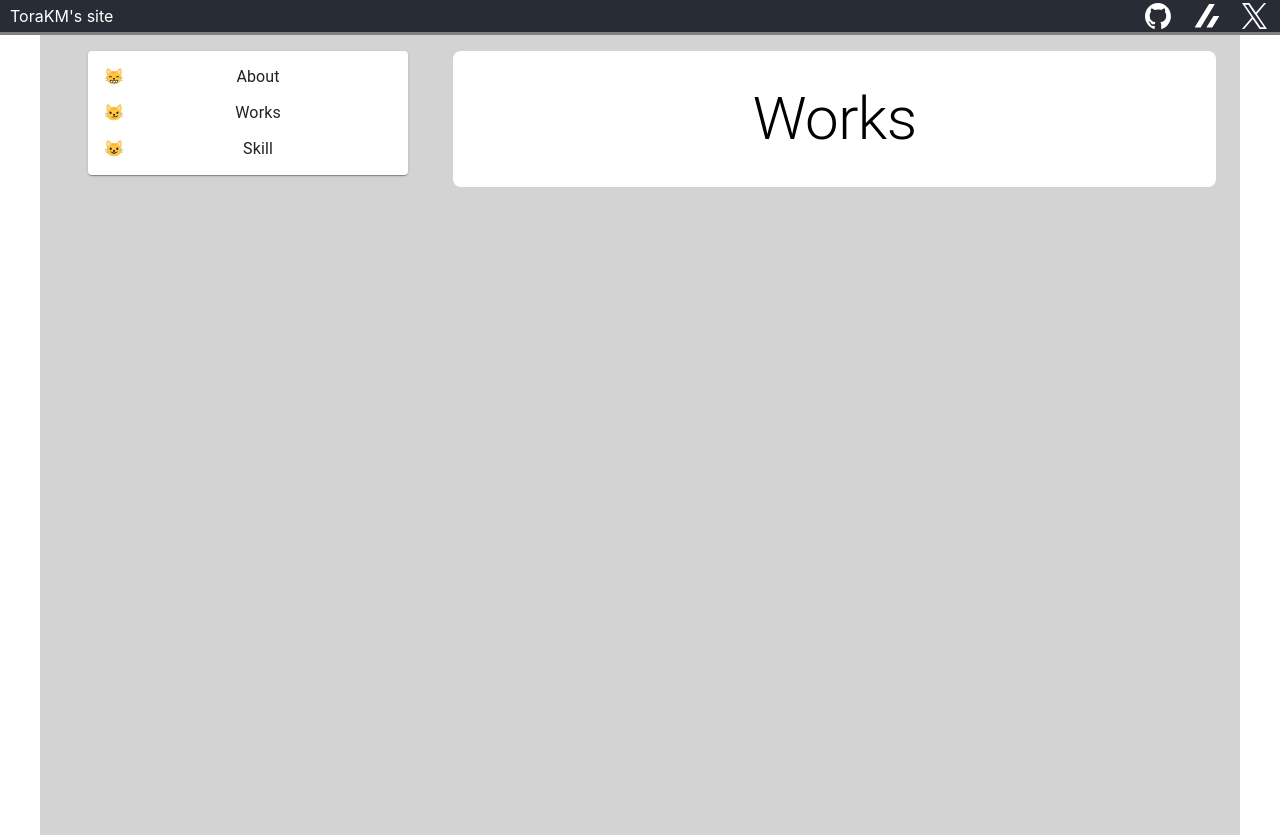
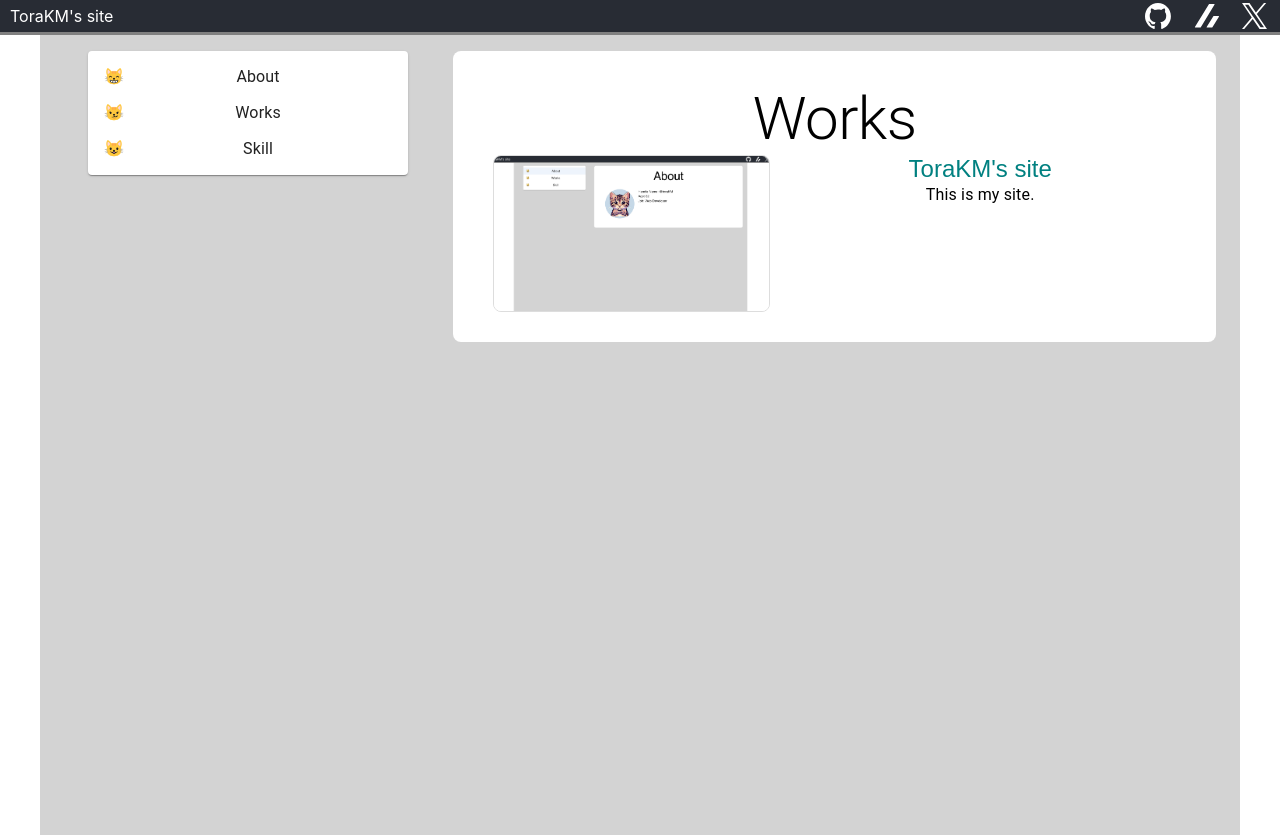
Before and after one commit to KM0912/portfolio, a React (Create React App) app: page /works in a window 1280 px wide. Built offline with nearby package versions, Linux system fonts and the light colour scheme.

Commit message:
WorksコンポーネントにGridコンポーネントを追加

```diff
--- a/src/components/organisms/Works.tsx
+++ b/src/components/organisms/Works.tsx
@@ -1,14 +1,36 @@
 import React from "react";
-import { styled, Box, Typography } from "@mui/material";
+import { styled, Box, Typography, Grid } from "@mui/material";
+import { workList } from "../../config/workList";
 
 const StyledBox = styled(Box)({
   padding: "16px",
+});
+
+const StyledImg = styled("img")({
+  width: "100%",
+  height: "100%",
+  objectFit: "cover",
+  borderRadius: "8px",
+  border: "1px solid #ddd",
 });
 
 const Works = () => {
   return (
     <StyledBox>
       <Typography variant="h2">Works</Typography>
+      <Grid container spacing={2}>
+        {workList.map((work, index) => (
+          <React.Fragment key={index}>
+            <Grid item xs={5}>
+              <StyledImg src={work.img} alt={work.title} />
+            </Grid>
+            <Grid item xs={7}>
+              <Typography variant="h3">{work.title}</Typography>
+              <Typography>{work.description}</Typography>
+            </Grid>
+          </React.Fragment>
+        ))}
+      </Grid>
     </StyledBox>
   );
 };
--- /dev/null
+++ b/src/config/workList.ts
@@ -0,0 +1,7 @@
+export const workList = [
+  {
+    title: "ToraKM's site",
+    description: "This is my site.",
+    img: "/images/works/tora-kms-site.png",
+  },
+];
```
Also changed, not shown: public/images/works/tora-kms-site.png (added).
